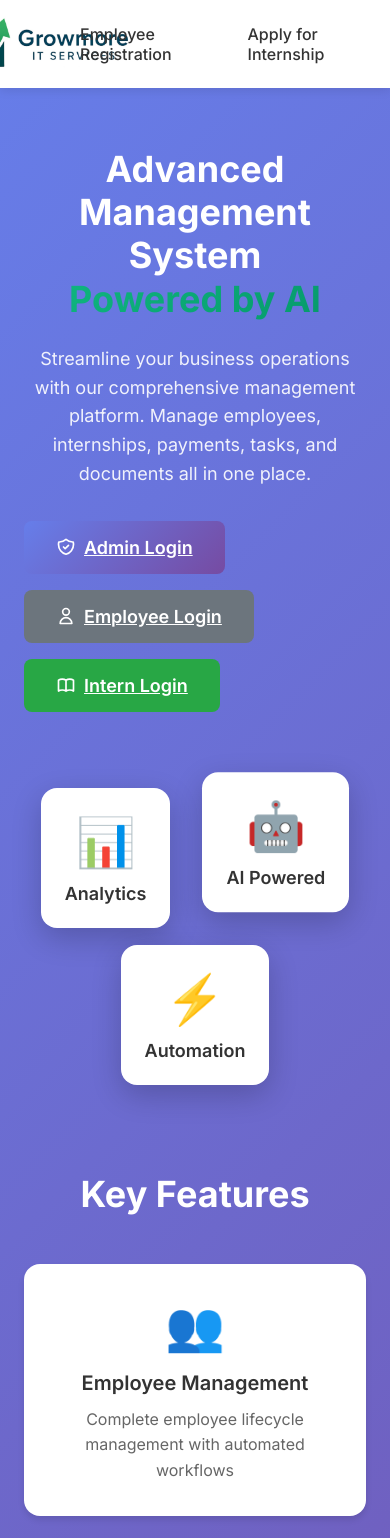
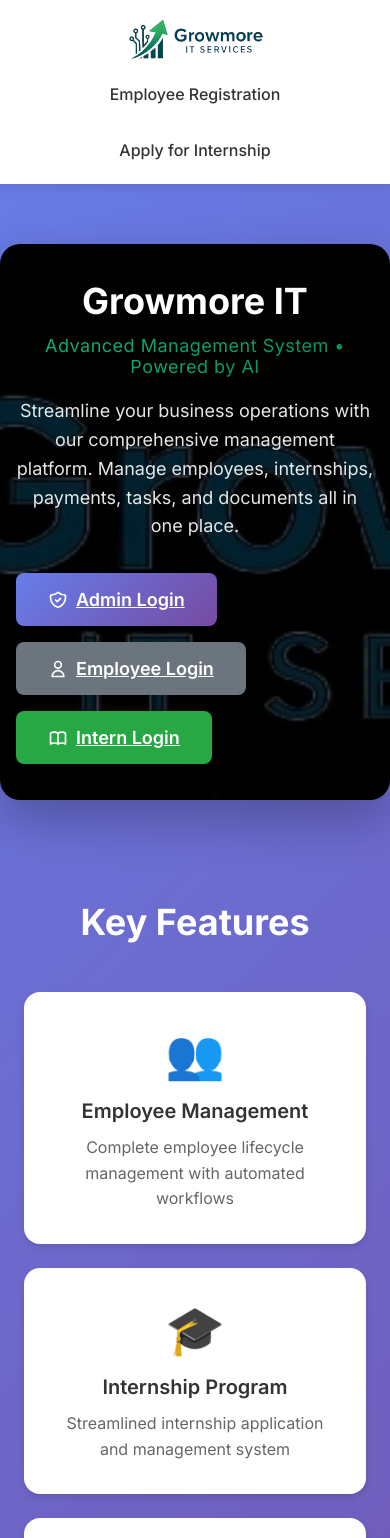
Before and after one commit to Kishore4f2/Growmore-IT, a React (Create React App) app: page / in a window 390 px wide. Shown: the top 1538 px of the page. Built offline with nearby package versions, Linux system fonts and the light colour scheme; the HTML template or start-up script is replaced by a standard one.

Commit message:
Home Section

```diff
--- a/src/pages/Home.css
+++ b/src/pages/Home.css
@@ -5,9 +5,11 @@
 
 .navbar {
   background:white;
+  -webkit-backdrop-filter: blur(10px);
   backdrop-filter: blur(10px);
   padding: 16px 0;
   box-shadow: 0 2px 10px rgba(0, 0, 0, 0.1);
+  position: -webkit-sticky;
   position: sticky;
   top: 0;
   z-index: 1000;
@@ -32,11 +34,17 @@
 }
 
 .logo-icon {
-  width: 40px;
-  height: 40px;
+  width: 48px;
+  height: 48px;
   display: flex;
   align-items: center;
   justify-content: center;
+}
+
+.logo-img {
+  height: 48px;
+  width: auto;
+  display: block;
 }
 
 .logo-text {
@@ -66,13 +74,19 @@
 }
 
 .hero-section {
+  position: relative;
   max-width: 1200px;
   margin: 60px auto;
-  padding: 0 24px;
+  padding: 48px 24px;
   display: grid;
-  grid-template-columns: 1fr 1fr;
-  gap: 60px;
+  grid-template-columns: 1fr;
+  gap: 24px;
   align-items: center;
+  border-radius: 24px;
+  overflow: hidden;
+  background-size: cover;
+  background-position: center;
+  box-shadow: 0 20px 50px rgba(0,0,0,0.25);
 }
 
 .hero-content {
@@ -80,10 +94,17 @@
 }
 
 .hero-title {
-  font-size: 48px;
+  font-size: 56px;
   font-weight: 700;
-  margin-bottom: 24px;
+  margin-bottom: 12px;
   line-height: 1.2;
+}
+
+.hero-kicker {
+  font-size: 18px;
+  margin-bottom: 20px;
+  letter-spacing: 0.5px;
+  opacity: 0.95;
 }
 
 .gradient-text {
@@ -112,60 +133,7 @@
   font-size: 18px;
 }
 
-.hero-image {
-  position: relative;
-  height: 500px;
-}
-
-.floating-card {
-  position: absolute;
-  background: white;
-  padding: 24px;
-  border-radius: 16px;
-  box-shadow: 0 10px 30px rgba(0, 0, 0, 0.2);
-  text-align: center;
-  animation: float 6s ease-in-out infinite;
-}
-
-.card-1 {
-  top: 0;
-  left: 0;
-  animation-delay: 0s;
-}
-
-.card-2 {
-  top: 50%;
-  right: 0;
-  transform: translateY(-50%);
-  animation-delay: 2s;
-}
-
-.card-3 {
-  bottom: 0;
-  left: 50%;
-  transform: translateX(-50%);
-  animation-delay: 4s;
-}
-
-.card-icon {
-  font-size: 48px;
-  margin-bottom: 12px;
-}
-
-.floating-card h3 {
-  color: #333;
-  font-size: 18px;
-  font-weight: 600;
-}
-
-@keyframes float {
-  0%, 100% {
-    transform: translateY(0px);
-  }
-  50% {
-    transform: translateY(-20px);
-  }
-}
+/* Removed movable floating cards for a clean, elegant hero */
 
 .features-section {
   max-width: 1200px;
@@ -228,32 +196,22 @@
 
 @media (max-width: 968px) {
   .hero-section {
-    grid-template-columns: 1fr;
     text-align: center;
+    padding: 36px 16px;
+    border-radius: 20px;
   }
 
   .hero-title {
     font-size: 36px;
   }
 
-  .hero-image {
-    height: 300px;
+  .nav-content {
+    flex-direction: column;
+    gap: 12px;
   }
-
-  .floating-card {
-    position: relative;
-    margin: 16px;
-    display: inline-block;
-  }
-
-  .card-1,
-  .card-2,
-  .card-3 {
-    position: relative;
-    top: auto;
-    left: auto;
-    right: auto;
-    bottom: auto;
-    transform: none;
+  .nav-links {
+    width: 100%;
+    justify-content: center;
+    flex-wrap: wrap;
   }
 }
--- a/src/pages/Home.js
+++ b/src/pages/Home.js
@@ -9,10 +9,8 @@ const Home = () => {
         <div className="nav-content">
           <div className="logo">
             <div className="logo-icon">
-              <img src="/Growmore1.jpg" width="500" height="60" viewBox="0 0 40 40" fill="none">
-              </img>
+              <img src="/Growmore1.jpg" alt="Growmore IT" className="logo-img" />
             </div>
-            {/* <span className="logo-text">Growmore IT Services</span> */}
           </div>
           <div className="nav-links">
             <Link to="/employee/register" className="nav-link">Employee Registration</Link>
@@ -21,12 +19,16 @@ const Home = () => {
         </div>
       </nav>
 
-      <div className="hero-section">
+      <div
+        className="hero-section"
+        style={{
+          backgroundImage:
+            "linear-gradient(rgba(0,0,0,0.45), rgba(0,0,0,0.55)), url('/Growmore.jpg')",
+        }}
+      >
         <div className="hero-content">
-          <h1 className="hero-title">
-            Advanced Management System
-            <span className="gradient-text">Powered by AI</span>
-          </h1>
+          <h1 className="hero-title">Growmore IT</h1>
+          <p className="hero-kicker gradient-text">Advanced Management System • Powered by AI</p>
           <p className="hero-subtitle">
             Streamline your business operations with our comprehensive management platform.
             Manage employees, internships, payments, tasks, and documents all in one place.
@@ -54,20 +56,7 @@ const Home = () => {
           </div>
         </div>
 
-        <div className="hero-image">
-          <div className="floating-card card-1">
-            <div className="card-icon">📊</div>
-            <h3>Analytics</h3>
-          </div>
-          <div className="floating-card card-2">
-            <div className="card-icon">🤖</div>
-            <h3>AI Powered</h3>
-          </div>
-          <div className="floating-card card-3">
-            <div className="card-icon">⚡</div>
-            <h3>Automation</h3>
-          </div>
-        </div>
+        {/* Image column intentionally simplified to elegant hero background */}
       </div>
 
       <div className="features-section">
```
